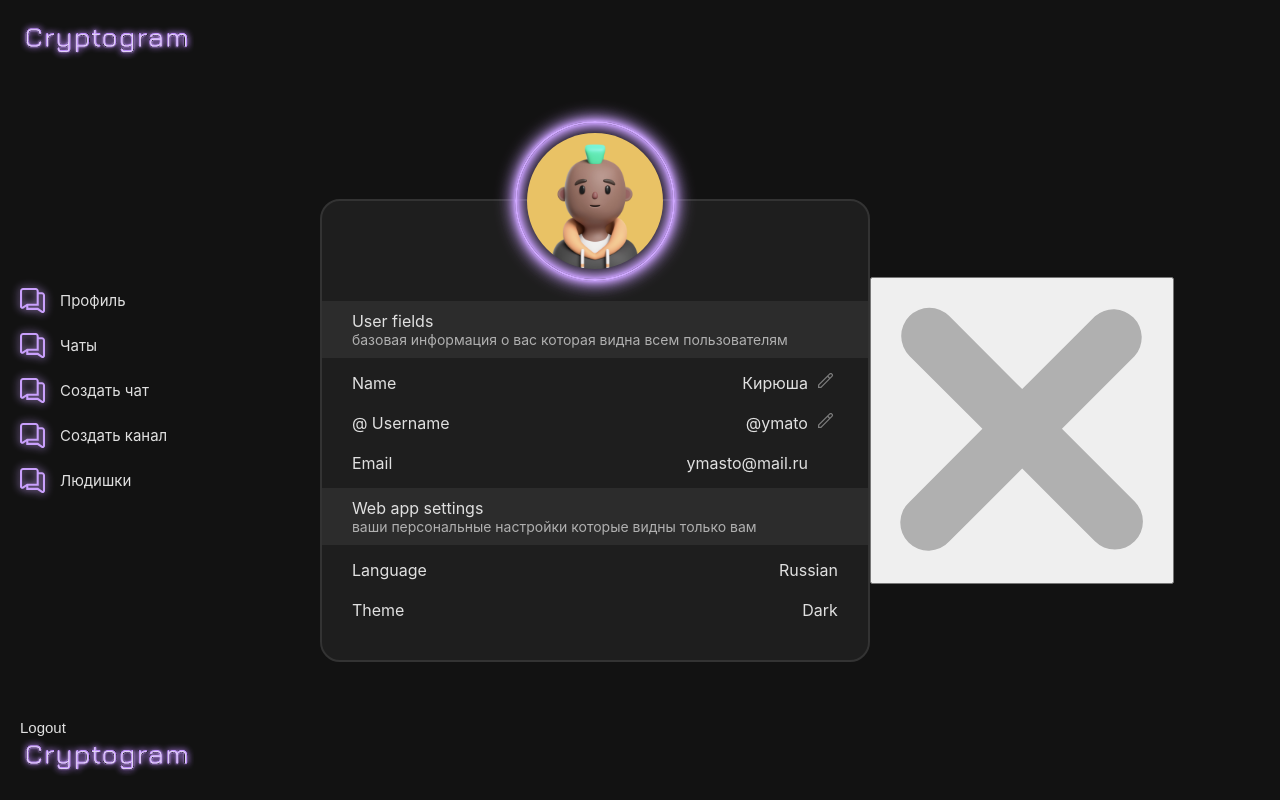
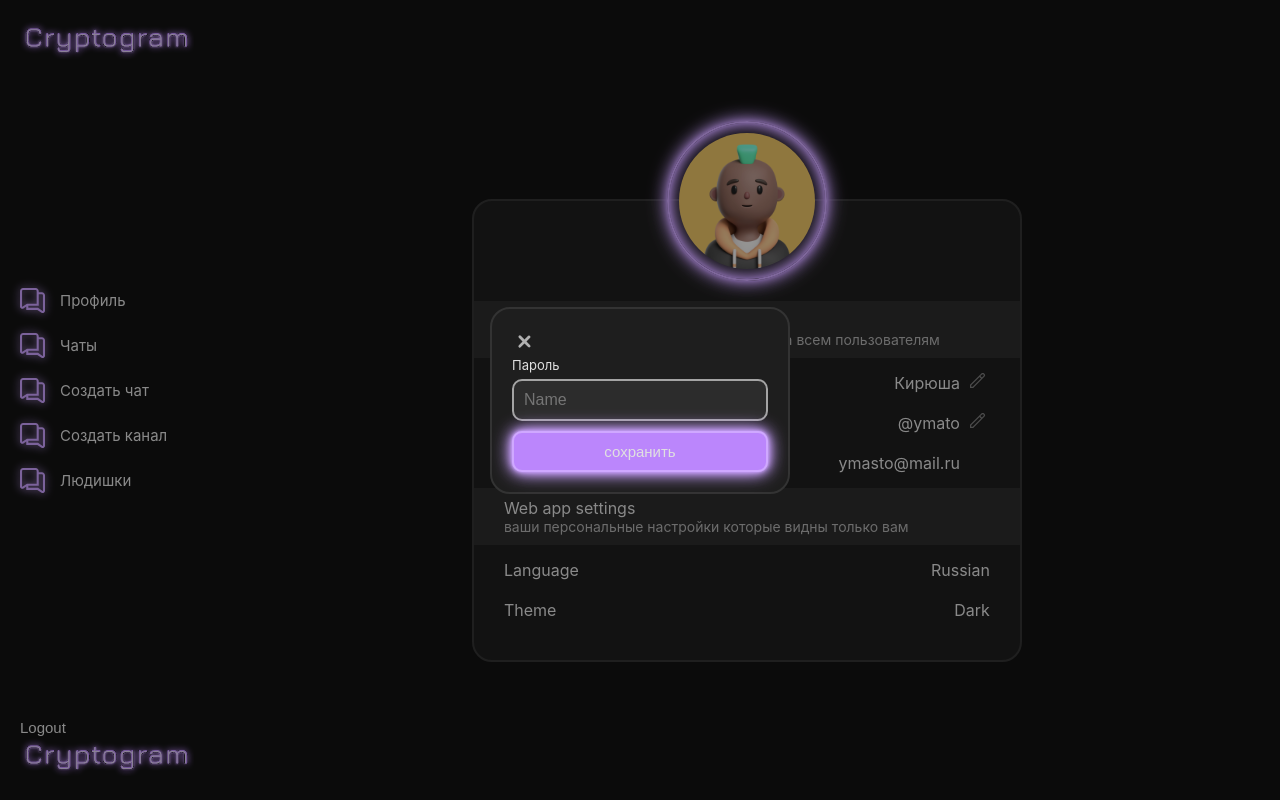
Before and after one commit to kirihn/Cryptogram-Web-front-end, a React app: page /profile in a window 1280 px wide. Both pictures are taken after a click on the button 974 px from the left and 380 px from the top of the page. Built offline with nearby package versions, Linux system fonts and the light colour scheme.

Commit message:
feat: create editName axios

```diff
--- a/src/components/editNameModal/editNameModal.scss
+++ b/src/components/editNameModal/editNameModal.scss
@@ -0,0 +1,38 @@
+@use '../../styles/styleFields.scss' as *;
+
+.modalContainer{
+    position: absolute;
+    top: 0;
+    left: 0;
+
+    display: flex;
+    justify-content: center;
+    align-items: center;
+
+    width: 100vw;
+    height: 100vh;
+    background: rgba(0, 0, 0, 0.389);
+
+    .modalWindow{
+
+        width: 300px;
+
+        padding: $mPadding;
+        border: 2px solid $borderDark;
+        border-radius: $mBorderRadius;
+
+        background: $blockColor;
+        .closeModal{
+            width: 25px;
+            height: 25px;
+            padding: 5px;
+            background: none;
+            border: none;
+
+            img{
+                width: 100%;
+                height: 100%;
+            }
+        }
+    }
+}
--- a/src/components/editNameModal/editNameModal.tsx
+++ b/src/components/editNameModal/editNameModal.tsx
@@ -1,10 +1,12 @@
 import { useState } from 'react';
-import { Props } from './types';
+import { EditNameForm, Props, ResponseDto } from './types';
 import closeIcon from '@icons/clearIcon.svg';
 import { useForm } from 'react-hook-form';
 import { yupResolver } from '@hookform/resolvers/yup';
 import { editNameSchema } from '@utils/yup/editname.yup';
-
+import './editNameModal.scss';
+import { useApi } from 'hooks/useApi';
+import axios from 'axios';
 export function EditNameModal(props: Props) {
     const [shake, setShake] = useState(false);
     const {
@@ -14,6 +16,17 @@ export function EditNameModal(props: Props) {
     } = useForm({
         resolver: yupResolver(editNameSchema),
     });
+
+    const { resData, loading, execute } = useApi<ResponseDto, EditNameForm>(
+        async (body) => {
+            return axios.put('/api/profile/updateName', body);
+        },
+    );
+
+    const onSubmit = async (data: EditNameForm) => {
+        execute(data);
+    };
+
     return (
         <div className="modalContainer">
             <div className="modalWindow">
@@ -23,6 +36,29 @@ export function EditNameModal(props: Props) {
                 >
                     <img src={closeIcon} alt="Close" />
                 </button>
+                <form onSubmit={handleSubmit(onSubmit)}>
+                {errors.name ? (
+                    <label className="labelError">
+                        * {errors.name.message}
+                    </label>
+                ) : (
+                    <label className="label">Пароль</label>
+                )}
+                <input
+                    type="text"
+                    {...register('name')}
+                    placeholder="Name"
+                    className="input"
+                />
+                                    <button
+                        className={`button neonBox ${
+                            shake ? 'shake-horizontal' : ''
+                        }`}
+                        type="submit"
+                    >
+                        {loading ? 'Загрузка...' : 'сохранить'}
+                    </button>
+                </form>
             </div>
         </div>
     );
```
Also changed, not shown: src/components/editNameModal/types.ts (+8 -0 lines).
